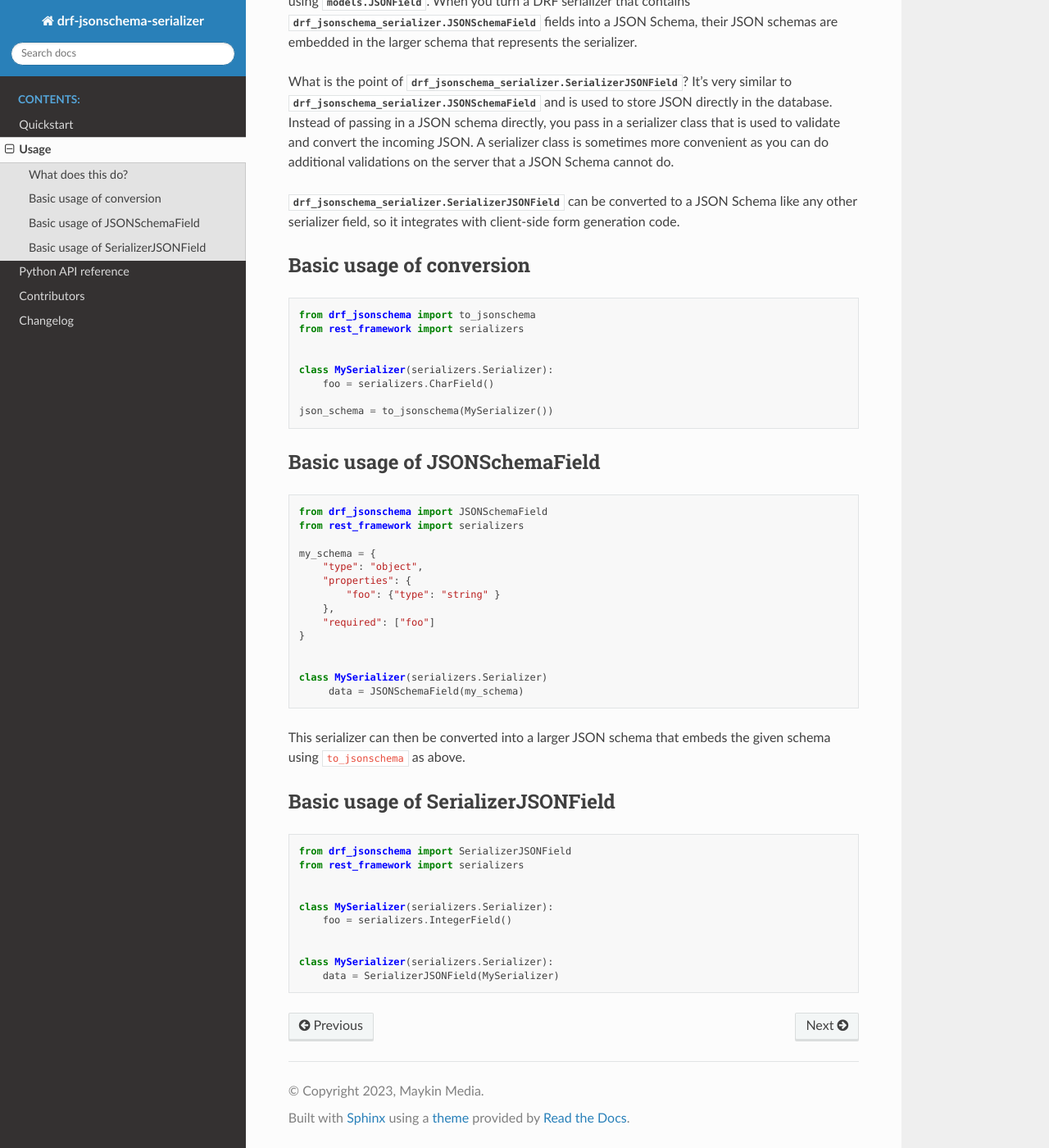
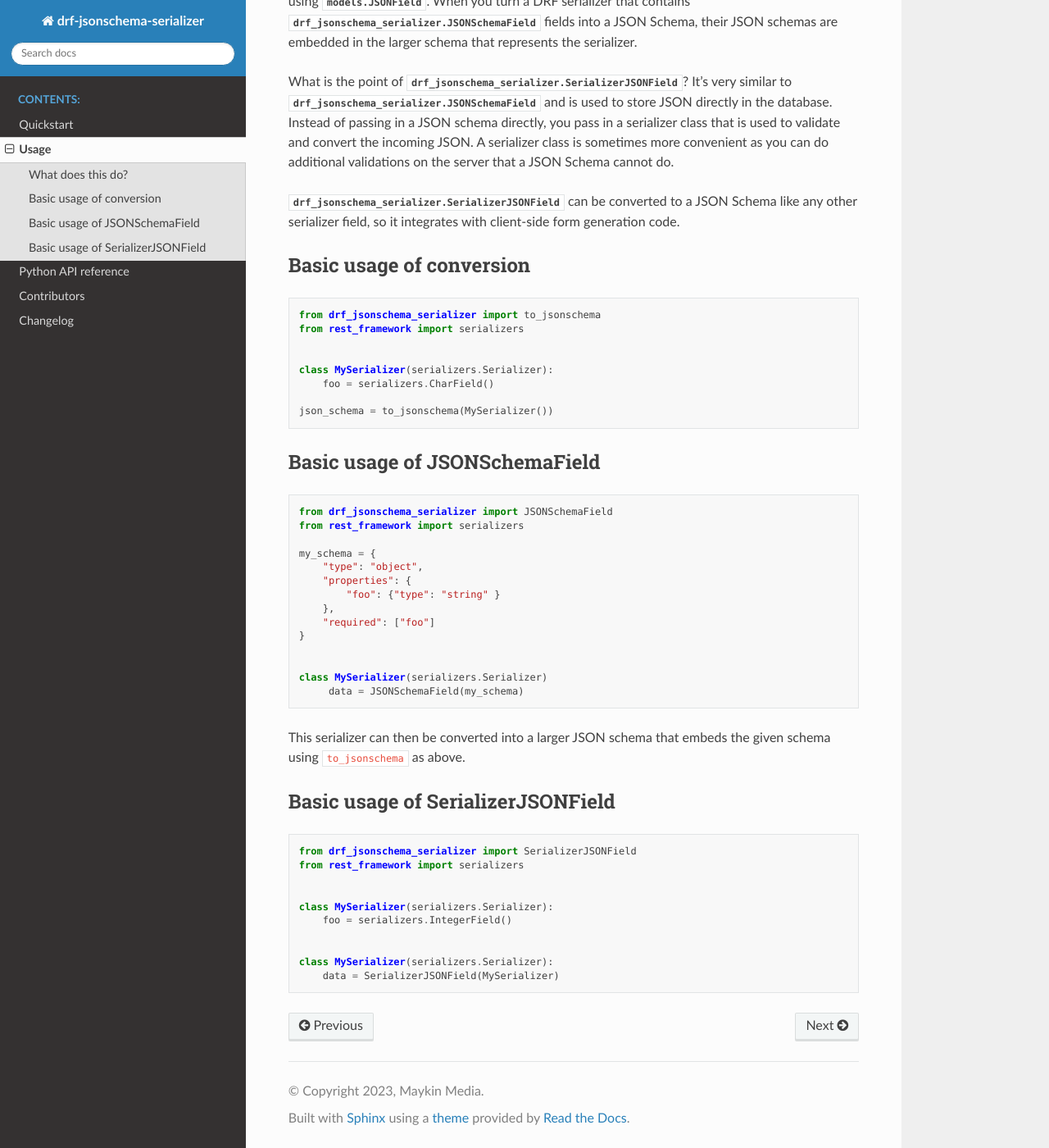
Before and after one commit to maykinmedia/drf-jsonschema-serializer, a Sphinx documentation site: the page built from docs/usage.rst, in a window 1280 px wide and 1400 px high, scrolled down 347 px. Shown: the whole window at 82% size. Built offline with Sphinx 7.4.7 and the Read the Docs theme 2.0.0, drawn with Linux system fonts in a browser that asks for light colours.

Commit message:
Fix imports in the usage docs

```diff
--- a/docs/usage.rst
+++ b/docs/usage.rst
@@ -31,7 +31,7 @@ Basic usage of conversion
 
 .. code-block:: python
 
-    from drf_jsonschema import to_jsonschema
+    from drf_jsonschema_serializer import to_jsonschema
     from rest_framework import serializers
 
 
@@ -45,7 +45,7 @@ Basic usage of JSONSchemaField
 
 .. code-block:: python
 
-    from drf_jsonschema import JSONSchemaField
+    from drf_jsonschema_serializer import JSONSchemaField
     from rest_framework import serializers
 
     my_schema = {
@@ -68,7 +68,7 @@ Basic usage of SerializerJSONField
 
 .. code-block:: python
 
-    from drf_jsonschema import SerializerJSONField
+    from drf_jsonschema_serializer import SerializerJSONField
     from rest_framework import serializers
 
 
```
